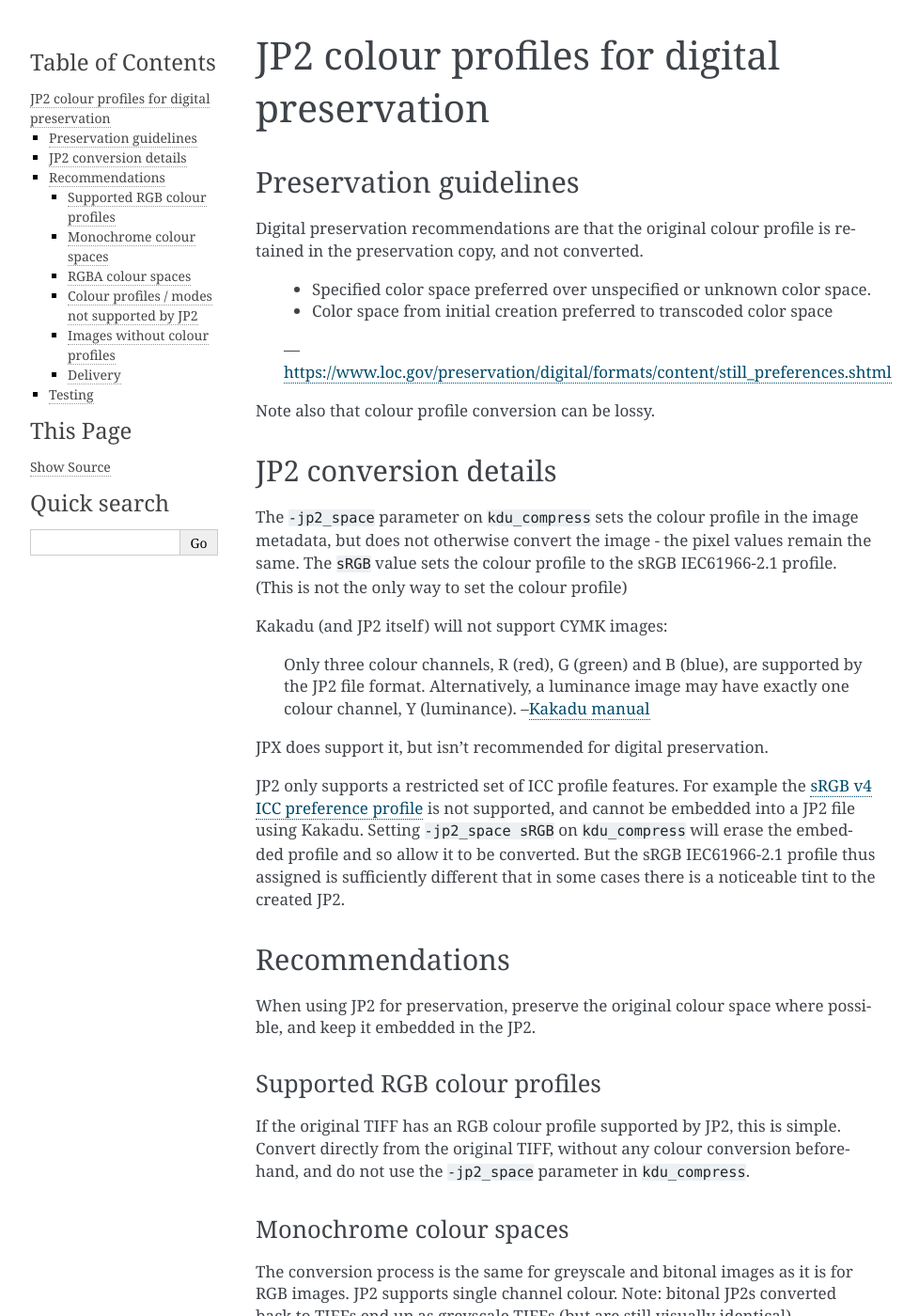
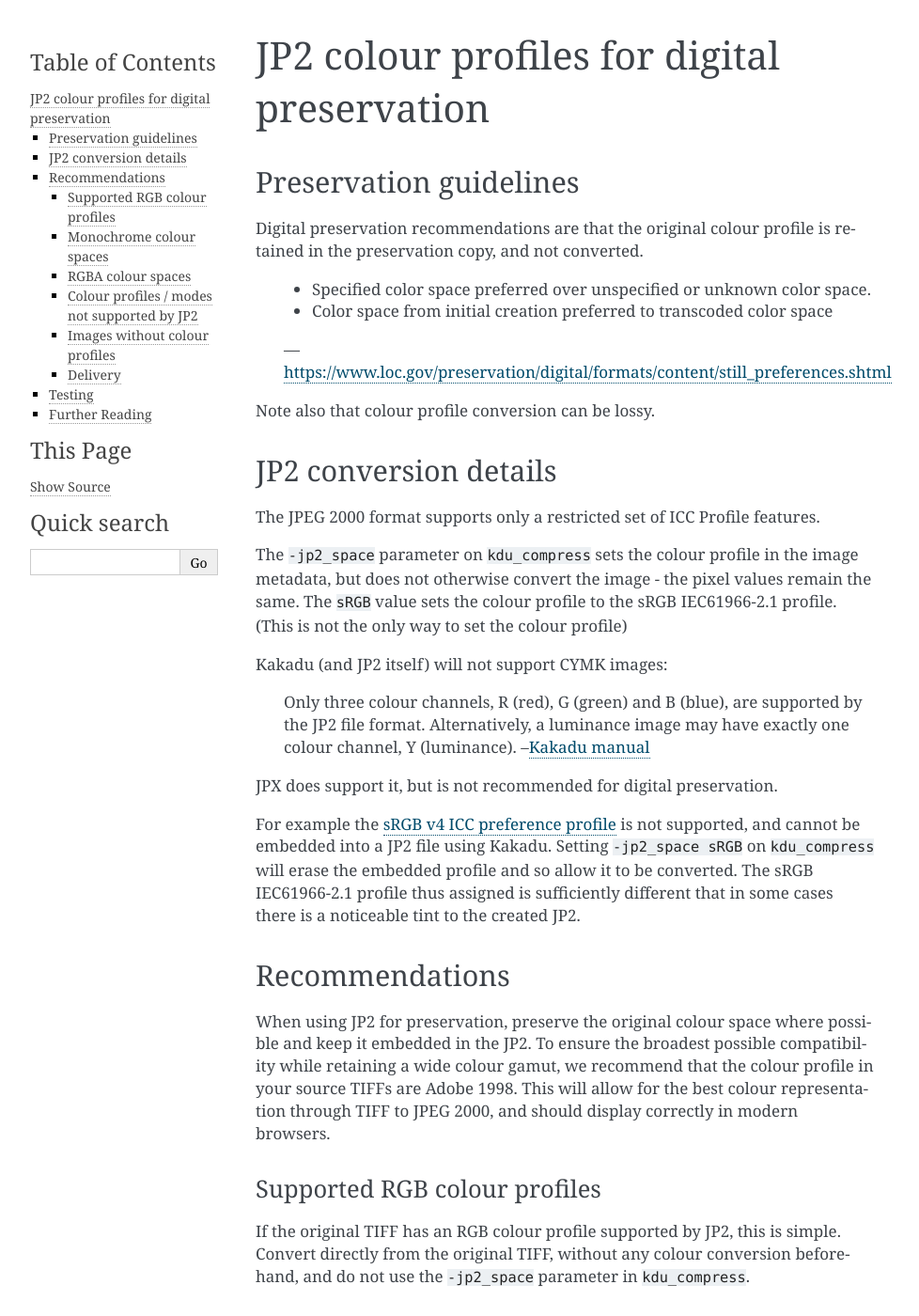
Before and after one commit to bodleian/image-processing, a Sphinx documentation site: the page built from docs/jp2_colour_management.rst, in a window 1280 px wide and 1400 px high. Shown: the whole window at 94% size, without its empty margins (148-1126 px from the left). Built offline with Sphinx 7.4.7, drawn with Linux system fonts in a browser that asks for light colours; some of the changed text lies outside the part shown.

Commit message:
WIP: Clarify colour profile handling
The recommendations for colour profile handling are a bit hard to follow. I've tried to pick out some concrete recommendations, but it could use another look.

I've also linked to two further readings.

```diff
--- a/docs/jp2_colour_management.rst
+++ b/docs/jp2_colour_management.rst
@@ -16,6 +16,8 @@
 JP2 conversion details
 ----------------------
 
+The JPEG 2000 format supports only a restricted set of ICC Profile features.
+
 The ``-jp2_space`` parameter on ``kdu_compress`` sets the colour profile in the image metadata, but does not otherwise convert the image - the pixel values remain the same. The ``sRGB`` value sets the colour profile to the sRGB IEC61966-2.1 profile. (This is not the only way to set the colour profile)
 
 Kakadu (and JP2 itself) will not support CYMK images:
@@ -23,15 +25,15 @@
     Only three colour channels, R (red), G (green) and B (blue), are supported by the JP2 file format. Alternatively, a luminance image may have exactly one colour channel, Y (luminance).
     --`Kakadu  manual <http://kakadusoftware.com/wp-content/uploads/2014/06/Kakadu.pdf%205.2.1>`__
 
-JPX does support it, but isn't recommended for digital preservation.
+JPX does support it, but is not recommended for digital preservation.
 
-JP2 only supports a restricted set of ICC profile features. For example the `sRGB v4 ICC preference profile <http://www.color.org/srgbprofiles.xalter#v4pref>`__ is not supported, and cannot be embedded into a JP2 file using Kakadu. Setting ``-jp2_space sRGB`` on ``kdu_compress`` will erase the embedded profile and so allow it to be converted. But the sRGB IEC61966-2.1 profile thus assigned is sufficiently different that in some cases there is a noticeable tint to the created JP2.
+For example the `sRGB v4 ICC preference profile <http://www.color.org/srgbprofiles.xalter#v4pref>`__ is not supported, and cannot be embedded into a JP2 file using Kakadu. Setting ``-jp2_space sRGB`` on ``kdu_compress`` will erase the embedded profile and so allow it to be converted. The sRGB IEC61966-2.1 profile thus assigned is sufficiently different that in some cases there is a noticeable tint to the created JP2.
 
 
 Recommendations
 ---------------
 
-When using JP2 for preservation, preserve the original colour space where possible, and keep it embedded in the JP2.
+When using JP2 for preservation, preserve the original colour space where possible and keep it embedded in the JP2. To ensure the broadest possible compatibility while retaining a wide colour gamut, we recommend that the colour profile in your source TIFFs are Adobe 1998. This will allow for the best colour representation through TIFF to JPEG 2000, and should display correctly in modern browsers.
 
 Supported RGB colour profiles
 ~~~~~~~~~~~~~~~~~~~~~~~~~~~~~
@@ -78,7 +80,7 @@
 
 Historically, many browsers have not supported colour profiles and have displayed images as if they were all sRGB. This is still the case with some older versions of browsers, especially on mobile platforms. Android only started supporting colour profiles with 8.0. So (1) is the safest option to ensure colour accuracy on all browsers.
 
-However, the latest versions of all major browsers (including Chrome, Edge, Firefox, IE, Safari, and Chrome and Safari on mobile) now support colour profiles (as do many IIIF servers, such as IIP). So with (2) most users would still be able to view images with colour accuracy. Keeping the original colour profile also permits users with wide gamut monitors can see AdobeRGB images with the full depth of colour, rather than being limited to the narrower sRGB gamut.
+However, the latest versions of all major browsers (including Chrome, Edge, Firefox, IE, Safari, and Chrome and Safari on mobile) now support colour profiles (as do many IIIF servers, such as IIP). So with (2) most users would still be able to view images with colour accuracy. Keeping the original colour profile also permits users with wide gamut monitors can see Adobe RGB images with the full depth of colour, rather than being limited to the narrower sRGB gamut.
 
 We use the same JP2 for preservation and delivery, so we have to use (2) in any case, to avoid the lossy conversion to sRGB.
 
@@ -93,3 +95,12 @@
 4. Comparing the colour mode, colour profile and pixels of the original and new TIFF
 
 If any of the comparisons are not equal (with the exception of bitonal images, which we expect to produce greyscale TIFFs when converted back), the conversion is not considered lossless. This test ensures we can always return to a visually identical source TIFF file.
+
+Further Reading
+---------------
+
+For further reading on this topic, please consult the following sources:
+
+ `ICC profiles and resolution in JP2: update on 2011 D-Lib paper <http://openpreservation.org/blog/2013/07/01/icc-profiles-and-resolution-jp2-update-2011-d-lib-paper/>`_
+
+ `JP2 and colour profile limitations: a positive conclusion and findings <https://www.dpconline.org/blog/jp2-colour-profile>`_
```
